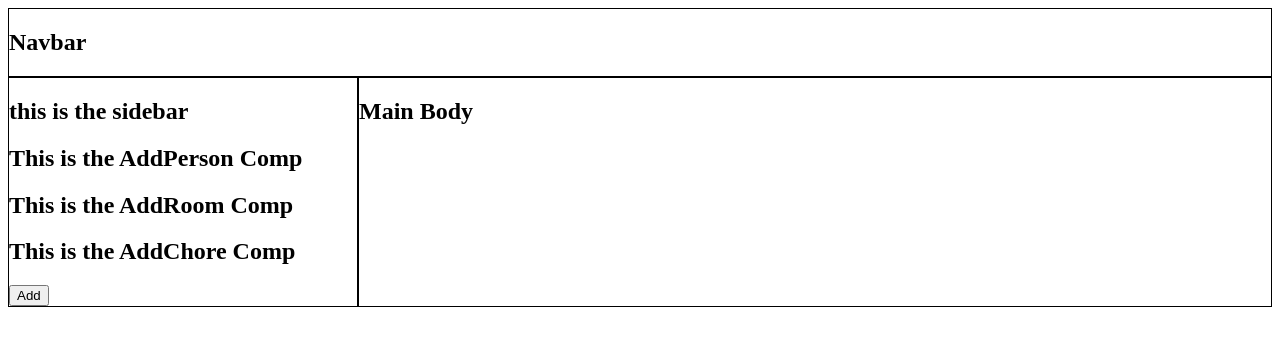
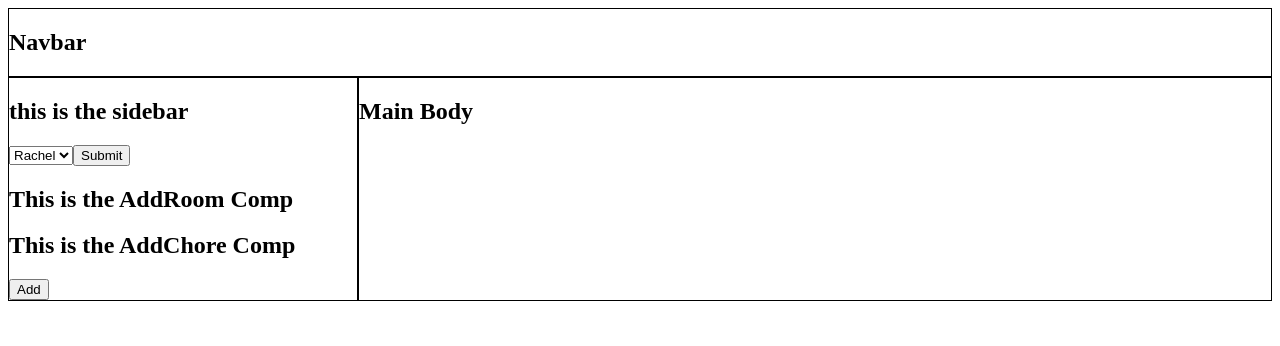
Before and after one commit to Chore-Manager/Chore-Assignment, a React app: page / in a window 1280 px wide. Shown: the top 346 px of the page. Built offline with nearby package versions, Linux system fonts and the light colour scheme.

Commit message:
will add sidebar component and initial dropdown

```diff
--- a/src/component/AddPerson.js
+++ b/src/component/AddPerson.js
@@ -1,11 +1,27 @@
-import React from 'react';
+import React, { useState } from 'react';
 
-const AddPerson = () => {
+const options = ['Rachel', 'John', 'Tomas', 'Dennis'];
+
+function AddPerson() {
+  const [selected, setSelected] = useState('');
+  const [names, setNames] = useState([]);
+  const submit = () => {
+    console.log(selected);
+  };
   return (
-    <div>
-      <h2>This is the AddPerson Comp</h2>
-    </div>
+    <form>
+      <select value={selected} onChange={(e) => setSelected(e.target.value)}>
+        {options.map((value) => (
+          <option value={value} key={value}>
+            {value}
+          </option>
+        ))}
+      </select>
+      <button type="button" onClick={submit}>
+        Submit
+      </button>
+    </form>
   );
-};
+}
 
 export default AddPerson;
--- a/src/component/App.js
+++ b/src/component/App.js
@@ -1,7 +1,5 @@
 import React from 'react';
-import AddPerson from './AddPerson';
-import AddChore from './AddChore';
-import AddRoom from './AddRoom';
+import Sidebar from './Sidebar';
 import Navbar from './Navbar';
 import DisplayCard from './DisplayCard';
 
@@ -14,13 +12,7 @@ export default function App() {
         <Navbar />
       </header>
       <div className="grid-container">
-        <nav className="sidebar">
-          <h2>this is the sidebar</h2>
-          <AddPerson />
-          <AddRoom />
-          <AddChore />
-          <button>Add</button>
-        </nav>
+        <Sidebar />
         <main className="main">
           <DisplayCard />
         </main>
--- /dev/null
+++ b/src/component/Sidebar.js
@@ -0,0 +1,19 @@
+import React, { useState } from 'react';
+import AddPerson from './AddPerson';
+import AddChore from './AddChore';
+import AddRoom from './AddRoom';
+import style from './css/sidebar.css';
+
+const Sidebar = () => {
+  return (
+    <div className="sidebar">
+      <h2>this is the sidebar</h2>
+      <AddPerson />
+      <AddRoom />
+      <AddChore />
+      <button>Add</button>
+    </div>
+  );
+};
+
+export default Sidebar;
--- a/src/component/css/app.css
+++ b/src/component/css/app.css
@@ -11,10 +11,6 @@ header {
   grid-template-areas: 'sidebar feed';
 }
 
-.sidebar {
-  border: 1px solid black;
-}
-
 .main {
   border: 1px solid black;
 }
--- /dev/null
+++ b/src/component/css/sidebar.css
@@ -0,0 +1,3 @@
+.sidebar {
+  border: 1px solid black;
+}
--- a/webpack.config.js
+++ b/webpack.config.js
@@ -1,5 +1,5 @@
-const HtmlWebpackPlugin = require('html-webpack-plugin')
-const path = require('path')
+const HtmlWebpackPlugin = require('html-webpack-plugin');
+const path = require('path');
 
 module.exports = {
   mode: process.env.NODE_ENV,
@@ -32,7 +32,7 @@ module.exports = {
         use: {
           loader: 'babel-loader',
           options: {
-            presets: ['@babel/preset-env'],
+            presets: ['@babel/preset-env', '@babel/preset-react'],
           },
         },
       },
@@ -54,4 +54,4 @@ module.exports = {
       },
     ],
   },
-}
+};
```
